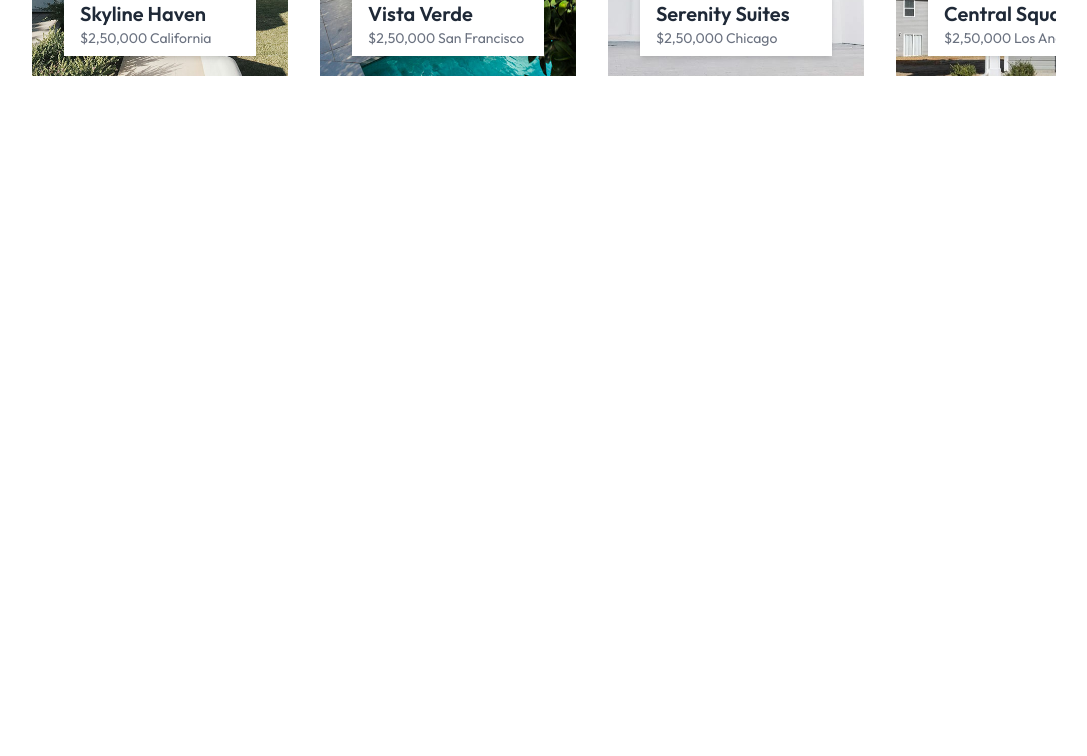
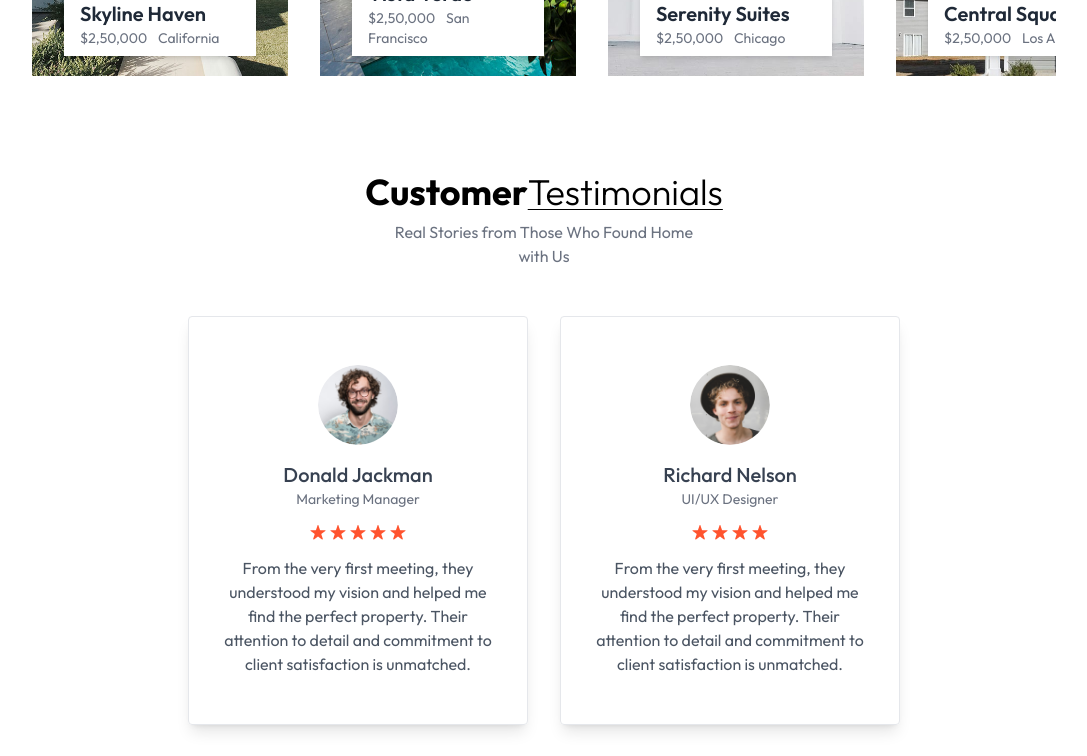
Before and after one commit to Sadia-Chowdhury/Hometinger, a React (Vite) app: page / in a window 1280 px wide. Shown: the part 2060-2816 px from the top of the page, without its empty margins (96-1183 px from the left). Before the commit the page ends 2192 px from the top, so only its background shows below. Built offline with nearby package versions, Linux system fonts and the light colour scheme.

Commit message:
Testimonial part updated

```diff
--- a/index.html
+++ b/index.html
@@ -1,5 +1,5 @@
 <!DOCTYPE html>
-<html lang="en">
+<html lang="en" class="scroll-smooth">
   <head>
     <meta charset="UTF-8" />
     <link rel="icon" type="image/svg+xml" href="/favicon.svg" />
--- a/src/App.jsx
+++ b/src/App.jsx
@@ -5,6 +5,7 @@
 import Header from './components/Header';
 import About from './components/About';
 import Projects from './components/Projects';
+import Testimonials from './components/Testimonials';
 
 const App = () => {
   return (
@@ -13,6 +14,9 @@
     <Header />
     <About/>
     <Projects />
+    <Testimonials />
+
+
     </div>
   )
 }
--- a/src/components/About.jsx
+++ b/src/components/About.jsx
@@ -3,7 +3,7 @@
 
 const About = () => {
     return (
-        <div className='flex flex-col items-center justify-center container p-4 md:px-20 pb-4 lg:px-32  w-full overflow-hidden' id='About'>
+        <div className='flex flex-col items-center justify-center container p-4 md:px-20 pb-4 lg:px-32 w-full overflow-hidden' id='About'>
             <h1 className='text-2xl sm:text-4xl font-bold mb-2'> About
                 <span className='underline underline-offset-4 decoration-1 under font-light'>Our Brand</span>
             </h1>
--- a/src/components/Projects.jsx
+++ b/src/components/Projects.jsx
@@ -61,7 +61,7 @@
                                     <h2 className='text-xl font-semibold text-gray-800'>
                                         {project.title}</h2>
                                     <p className='text-gray-500 text-sm'>
-                                        {project.price} <span></span>
+                                        {project.price} <span className='px-1'></span>
                                         {project.location}
                                         </p>
 
--- /dev/null
+++ b/src/components/Testimonials.jsx
@@ -0,0 +1,32 @@
+import React from 'react'
+import { assets, testimonialsData } from '../assets/assets'
+
+const Testimonials = () => {
+    return (
+        <div className='container mx-auto py-10 lg:px-32 ww-full overflow-hidden mb-10 pb-10' id='Testimonials'>
+            <h1 className='text-2xl sm:text-4xl font-bold mb-2 text-center'>Customer<span className='underline underline-offset-4 decoration-1 under font-light'>Testimonials</span></h1>
+            <p className='text-center text-gray-500 mb-12 max-w-80 mx-auto'>Real Stories from Those Who Found Home with Us</p>
+
+            {/* .......Customer's Review....... */}
+
+            <div className='flex flex-wrap justify-center gap-8'>
+                {testimonialsData.map((testimonial, index) => (
+                        <div key={index} className='max-w-[340px] border shadow-lg rounded px-8 py-12 text-center'>
+                            <img className='w-20 h-20 rounded-full mx-auto mb-4' src={testimonial.image} alt={testimonial.alt} />
+                            <h2 className='text-xl text-gray-700  font-medium'>{testimonial.name}</h2>
+                            <p className='text-gray-500 mb-4 text-sm'>{testimonial.title}</p>
+                            <div className='flex justify-center gap-1 text-red-500 mb-4'>
+                                {Array.from({length: testimonial.rating},
+                                    (item,index)=> (
+                                        <img key={index} src={assets.star_icon} alt=""/>
+                                    ))}
+                            </div>
+                            <p className='text-gray-600'>{testimonial.text}</p>
+                        </div>
+                    ))}
+            </div>
+        </div>
+    )
+}
+
+export default Testimonials
```
